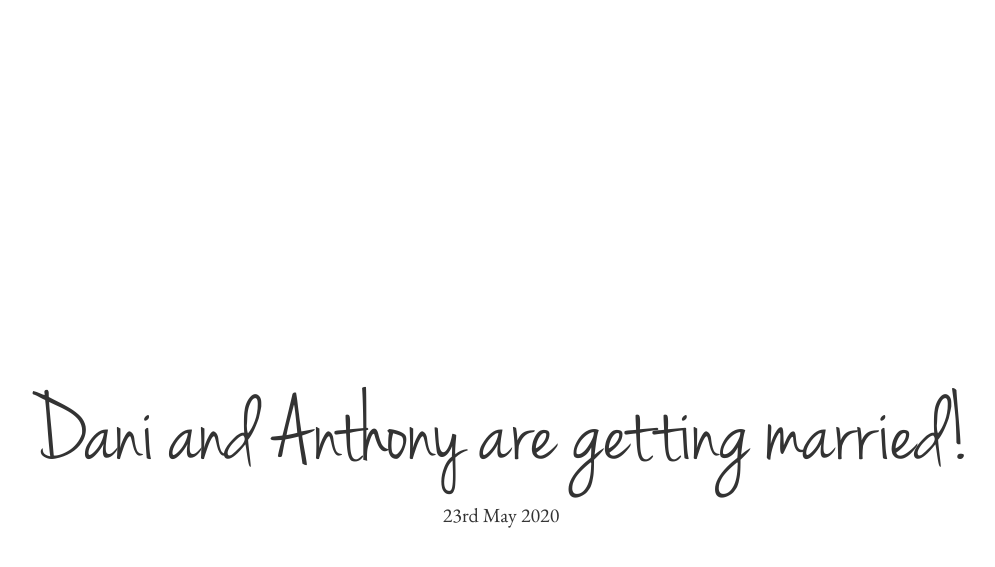
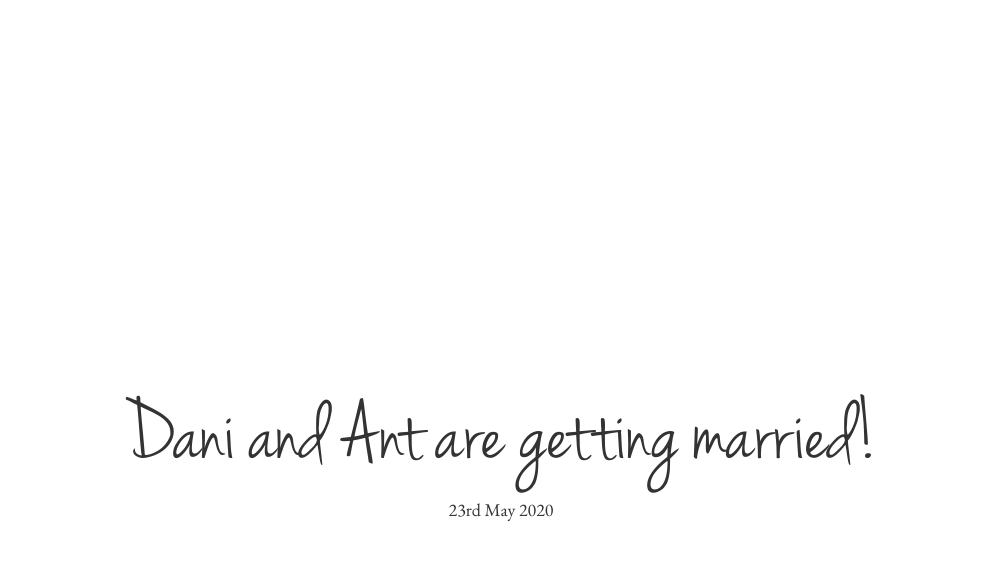
Before and after one commit to mwinteringham/dantoni.github.io, a Jekyll site: the page built from index.html, in a window 1280 px wide. Shown: the top 567 px of the page, without its empty margins (139-1134 px from the left). Built offline with Jekyll 4.4.1, drawn with Linux system fonts in a browser that asks for light colours; nearby versions of some CDN libraries; some of the changed text lies outside the part shown.

Commit message:
More edits from the slave drivers that are Dani and Ant

```diff
--- a/_layouts/default.html
+++ b/_layouts/default.html
@@ -62,12 +62,12 @@
             h1, h2 {
                 font-family: 'jenna_sue_proregular', sans-serif;
                 text-align: center;
-                font-size: 10.0rem;
+                font-size: 9.0rem;
             }
 
             h3 {
                 font-family: 'jenna_sue_proregular', sans-serif;
-                font-size: 6.0rem;
+                font-size: 5.0rem;
             }
 
             h4 {
@@ -88,6 +88,10 @@
             .bold {
                 font-weight: bold;
             }
+
+            p, li {
+                font-size: 1.8rem;
+            }
         </style>
     </head>
     <body>
--- a/index.html
+++ b/index.html
@@ -5,7 +5,7 @@ layout: default
   <section id="home" class="section">
     <div class="container">
       <div class="col-md-12 text-center">
-        <h1>Dani and Anthony are getting married!</h1>
+        <h1>Dani and Ant are getting married!</h1>
         <p>23rd May 2020</p>
       </div>
     </div>
@@ -39,6 +39,7 @@ layout: default
       </div>
     </div>
   </section>
+      <!-- <iframe src="https://docs.google.com/forms/d/e/1FAIpQLSdpHEQxhKyWIHxykK8NLgspXYZ0UHuxrEKpDr2ioCtidk09fA/viewform?embedded=true" style="width: 100%; height:" frameborder="0" marginheight="0" marginwidth="0">Loading…</iframe> -->
   <section id="reception" class="section">
     <div class="container">
       <div class="row">
@@ -49,7 +50,7 @@ layout: default
       <div class="row">
         <div class="col-sm-12 text-center">
           <p>Top Farm Marsham, Top Farm, Kittles Lane, Marsham, Norfolk, NR10 5QF</p>
-          <div style="text-decoration:none; overflow:hidden; max-width:90%; height:300px; margin-left: auto; margin-right: auto;">
+          <div style="text-decoration:none; overflow:hidden; max-width:75%; height:200px; margin-left: auto; margin-right: auto;">
             <div id="embedmap-canvas" style="height:100%; width:100%;max-width:100%;">
               <iframe style="height:100%;width:100%;border:0;" frameborder="0" src="https://www.google.com/maps/embed/v1/place?q=Top+Farm+Marsham&key=AIzaSyBFw0Qbyq9zTFTd-tUY6dZWTgaQzuU17R8"></iframe>
             </div>
@@ -92,6 +93,9 @@ layout: default
 
           <h3>Children</h3>
           <p>It has been a really difficult decision as, in many cases, we prefer your children to you! However, we do have a capacity restriction on the venue and therefore are not able to accommodate children between the ages of 1yo and 16yo on the Saturday (this is apart from children of the wedding party). However, we would welcome all children on the Sunday. If this may prevent you from being able to attend then please contact us dani_winteringham@yahoo.co.uk</p>
+
+          <h3>Bar</h3>
+          <p>Cash and card accepted.</p>
         </div>
       </div>
     </div>
```
Also changed, not shown: other parts of index.html (+5 -4 lines). Lines whose indentation alone changed are shown as unchanged.
